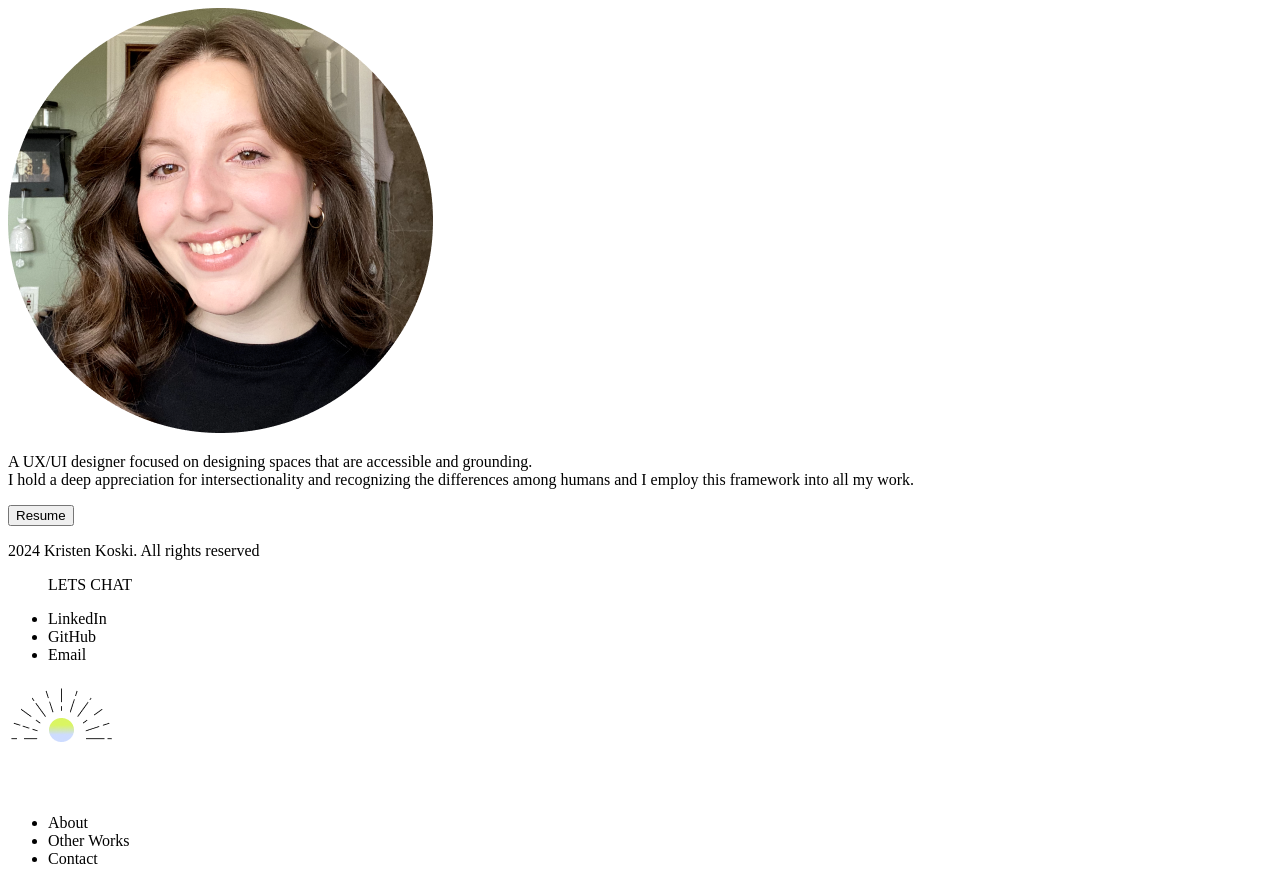
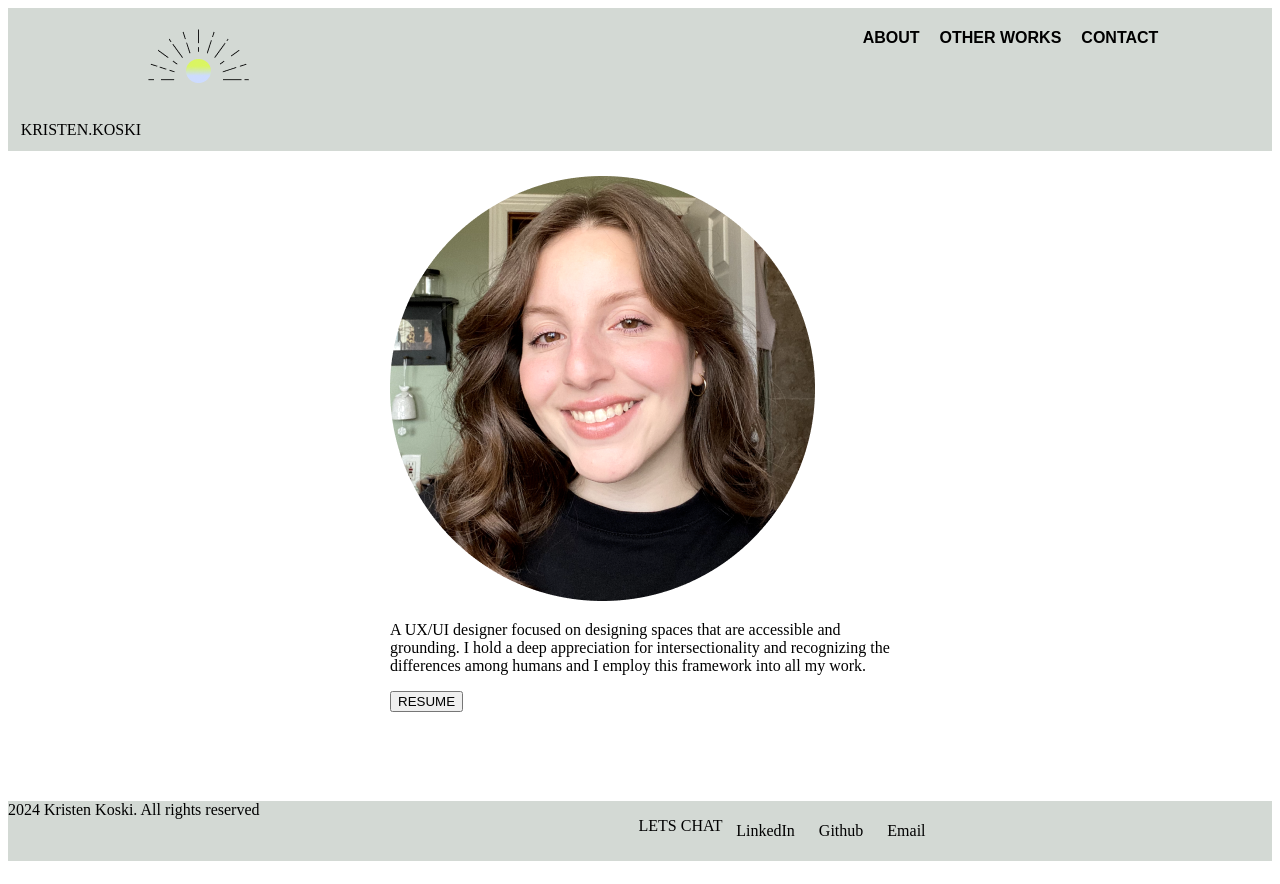
Before and after one commit to KristenKoski/UX_UI_HW_17, a plain HTML site: page index.html in a window 1280 px wide. Drawn offline with Linux system fonts and the light colour scheme; files whose address does not match are found by name.

Commit message:
Webpage work

```diff
--- a/CSS/index.css
+++ /dev/null
@@ -1,5 +0,0 @@
-.li {
-display:inline-block;
-vertical-align: top;
-
-}
--- /dev/null
+++ b/CSS/style.css
@@ -0,0 +1,68 @@
+.inline-block{
+    display: inline-block;
+    vertical-align: top;
+}
+
+.logo{
+    width: 23%;
+    padding: 1%;
+    vertical-align: top;
+}
+
+nav{
+    width: 72%;
+    font-weight: bold;
+    font-family: 'Warownia', sans-serif;
+}
+
+ul{
+    list-style: none;
+    width:50%;
+    margin-left: auto;
+    display: flex;
+    justify-content: center;
+}
+
+.heroImg{
+    height: 600px;
+    padding: 25px;
+    justify-content: right;
+
+}
+
+.content{
+    width: 500px;
+    margin: 0 auto;
+    text-align: left;
+}
+
+footer{
+    background-color: #D3D9D4;
+}
+
+ul li{
+ display: list-item;
+ padding: 5px 10px;
+}
+
+footer ul{
+    display: inline-block;
+    vertical-align: top;
+    text-align: right;
+}
+
+p1 {
+text-align: left;
+}
+
+p2{
+    text-align: right;
+}
+
+header{
+    background-color: #D3D9D4;
+
+}
+h{
+    text-align: right;
+}
--- a/index.html
+++ b/index.html
@@ -2,40 +2,40 @@
 <html>
     <head>
         <title></title>
-        <link rel="stylesheet" type="text/css" href="style.css">
-                <section class="heroImg">
-            <div class="content">
-                <img src="/Users/kristenkoski/Desktop/MyCode/UX_UI_HW_17/Images/Hero photo.png">
-            <p> A UX/UI designer focused on designing spaces that are accessible and grounding.
-<br>
-                I hold a deep appreciation for intersectionality and recognizing the differences among humans and I employ this framework into all my work.
-                </p>
-             <button> Resume</button>
-            </div>
-            <footer>
-                <p>2024 Kristen Koski. All rights reserved</p>
-                <ul>
-                    <p> LETS CHAT</p>
-                    <li class="inline-block"> LinkedIn</li>
-                    <li class="inline-block"> GitHub</li>
-                    <li class="inline-block"> Email</li>
-                </ul>
-            </footer>
-        </section>
+        <link rel="stylesheet" type="text/css" href="css/style.css">
     </head>
         <body>
 <header class="navigation">
     <div class="inline-block logo">
-                    <img src="/Users/kristenkoski/Desktop/MyCode/UX_UI_HW_17/Images/Personal Logo.png">
+        <h> KRISTEN.KOSKI</h>
+        <img src="../UX_UI_HW_17/Images/Personal Logo.png">
 
     </div>
-            </header>
 <nav class="inline-block">
     <ul>
-            <li class="inline-block"> About</li>
-            <li class="inline-block"> Other Works</li>
-            <li class="inline-block"> Contact</li>
+        <li class="inline-block"> ABOUT</li>
+        <li class="inline-block"> OTHER WORKS</li>
+        <li class="inline-block"> CONTACT</li>
     </ul>
 </nav>
+</header>
+<section class="heroImg">
+    <div class="content">
+        <img src="../UX_UI_HW_17/Images/Hero photo.png">
+        <p> A UX/UI designer focused on designing spaces that are accessible and grounding.
+            I hold a deep appreciation for intersectionality and recognizing the differences among humans and I employ this framework into all my work.</p>
+    <button> RESUME</button>
+        </div>
+</section>
+<footer>
+    <p1> 2024 Kristen Koski. All rights reserved</p1>
+
+    <ul>
+        <p2> LETS CHAT</p2>
+        <li class="inline-block"> LinkedIn</li>
+        <li class="inline-block"> Github</li>
+        <li class="inline-block"> Email</li>
+    </ul>
+</footer>
     </body>
 </html>
```
Also changed, not shown: 1 other file. Lines whose indentation alone changed are shown as unchanged.
